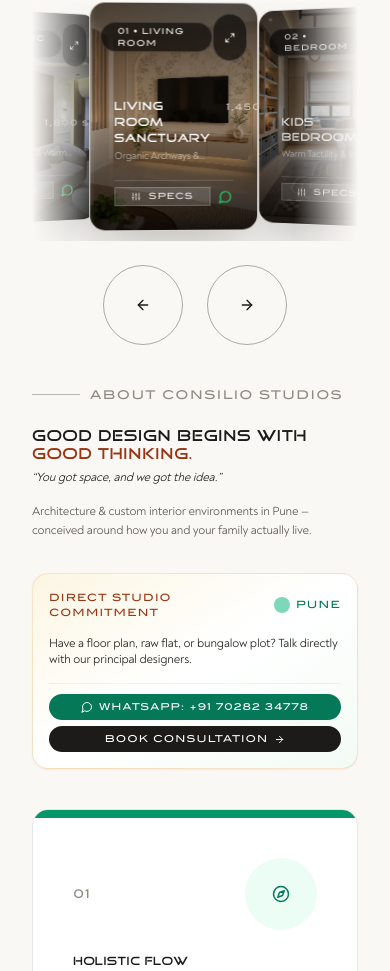
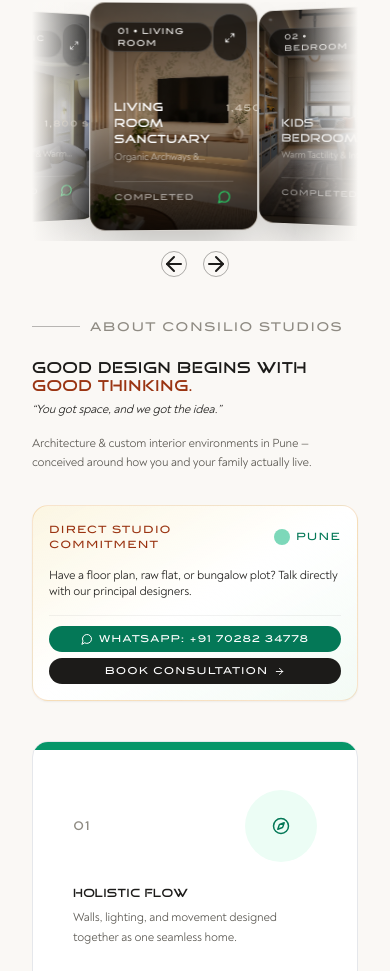
Before and after one commit to purva-de/antigravitytest, a React (Vite) app: page / in a window 390 px wide. Shown: the part 3207-4178 px from the top of the page. Built offline with nearby package versions, Linux system fonts and the light colour scheme; the HTML template or start-up script is replaced by a standard one.

Commit message:
Pop up specs drawer on criteria card click, remove specs text from card image, and reduce mobile arrow buttons

```diff
--- a/src/components/SelectedWork.jsx
+++ b/src/components/SelectedWork.jsx
@@ -8,7 +8,6 @@
   ChevronLeft,
   ChevronRight,
   Maximize2,
-  Sliders,
   MessageCircle
 } from 'lucide-react';
 import { motion, AnimatePresence } from 'framer-motion';
@@ -125,13 +124,13 @@
     }
   };
 
-  // Click card to open explore monograph (suppressed if intentionally dragged/swiped)
+  // Click criteria card to pop up architectural specs drawer (suppressed if dragged)
   const handleCardClick = (e) => {
     if (dragDistRef.current > 12) {
       e.preventDefault();
       return;
     }
-    onSelectProject(project);
+    onSpecsToggle(virtualIndex);
   };
 
   const handleQuickViewClick = (e) => {
@@ -167,12 +166,12 @@
         willChange: 'transform'
       }}
       role="button"
-      aria-label={`Explore criteria ${project.criteriaTitle}: ${project.name}`}
+      aria-label={`View specs for ${project.criteriaTitle}: ${project.name}`}
       tabIndex={0}
       onKeyDown={(e) => {
         if (e.key === 'Enter' || e.key === ' ') {
           e.preventDefault();
-          onSelectProject(project);
+          onSpecsToggle(virtualIndex);
         }
       }}
     >
@@ -262,22 +261,11 @@
             </p>
           </div>
 
-          {/* Action Row: SPECS button + WhatsApp contact icon (EXPLORE part removed from image) */}
+          {/* Action Row: Space Status + WhatsApp contact icon (SPECS text removed from image card) */}
           <div className="pt-1.5 border-t border-white/15 flex items-center justify-between">
-            <div className="flex items-center gap-1.5">
-              <button
-                onClick={handleSpecsButtonClick}
-                className={`px-2 py-0.5 rounded-xs text-[8.5px] font-mono tracking-wider transition-colors flex items-center gap-1 ${
-                  isSpecsOpen
-                    ? 'bg-white text-black font-semibold'
-                    : 'bg-white/15 hover:bg-white/25 text-white/90 border border-white/20'
-                }`}
-                title="Toggle architectural specifications"
-                aria-label={`Toggle specs for ${project.name}`}
-              >
-                <Sliders size={9} />
-                <span>SPECS</span>
-              </button>
+            <span className="text-[8px] sm:text-[8.5px] font-mono text-[#FAF8F5]/65 tracking-wider uppercase">
+              {project.status || 'Completed'}
+            </span>
 
             <a
               href={`${STUDIO_INFO.whatsapp}?text=${encodeURIComponent(`Hello Consilio Studios, I am interested in inquiring about your ${project.criteriaTitle} (${project.name}) design.`)}`}
@@ -290,7 +278,6 @@
             >
               <MessageCircle size={14} />
             </a>
-            </div>
           </div>
         </div>
 
@@ -756,23 +743,23 @@
       {/* ===================================================================== */}
       {/* NAVIGATION CONTROLS: Centered (←) (→) Circles matching Reference       */}
       {/* ===================================================================== */}
-      <div className="mt-3 sm:mt-4 flex items-center justify-center gap-3">
+      <div className="mt-2.5 sm:mt-4 flex items-center justify-center gap-2 sm:gap-3">
         <button
           onClick={handlePrev}
-          className="w-10 h-10 sm:w-11 sm:h-11 rounded-full border border-[#1C1B19]/35 dark:border-white/35 hover:border-[#1C1B19] dark:hover:border-white flex items-center justify-center text-[#1C1B19] dark:text-[#FAF8F5] hover:bg-[#1C1B19] hover:text-[#FAF8F5] dark:hover:bg-[#FAF8F5] dark:hover:text-[#1C1B19] transition-all duration-200 active:scale-95 shadow-xs"
+          className="w-7.5 h-7.5 xs:w-8 xs:h-8 sm:w-10 sm:h-10 rounded-full border border-[#1C1B19]/35 dark:border-white/35 hover:border-[#1C1B19] dark:hover:border-white flex items-center justify-center text-[#1C1B19] dark:text-[#FAF8F5] hover:bg-[#1C1B19] hover:text-[#FAF8F5] dark:hover:bg-[#FAF8F5] dark:hover:text-[#1C1B19] transition-all duration-200 active:scale-95 shadow-xs"
           aria-label="Previous criteria (←)"
           title="Previous criteria (←)"
         >
-          <ArrowLeft size={16} />
+          <ArrowLeft className="w-3 h-3 xs:w-3.5 xs:h-3.5 sm:w-4 sm:h-4" />
         </button>
 
         <button
           onClick={handleNext}
-          className="w-10 h-10 sm:w-11 sm:h-11 rounded-full border border-[#1C1B19]/35 dark:border-white/35 hover:border-[#1C1B19] dark:hover:border-white flex items-center justify-center text-[#1C1B19] dark:text-[#FAF8F5] hover:bg-[#1C1B19] hover:text-[#FAF8F5] dark:hover:bg-[#FAF8F5] dark:hover:text-[#1C1B19] transition-all duration-200 active:scale-95 shadow-xs"
+          className="w-7.5 h-7.5 xs:w-8 xs:h-8 sm:w-10 sm:h-10 rounded-full border border-[#1C1B19]/35 dark:border-white/35 hover:border-[#1C1B19] dark:hover:border-white flex items-center justify-center text-[#1C1B19] dark:text-[#FAF8F5] hover:bg-[#1C1B19] hover:text-[#FAF8F5] dark:hover:bg-[#FAF8F5] dark:hover:text-[#1C1B19] transition-all duration-200 active:scale-95 shadow-xs"
           aria-label="Next criteria (→)"
           title="Next criteria (→)"
         >
-          <ArrowRight size={16} />
+          <ArrowRight className="w-3 h-3 xs:w-3.5 xs:h-3.5 sm:w-4 sm:h-4" />
         </button>
       </div>
     </div>
```
Lines whose indentation alone changed are shown as unchanged.
